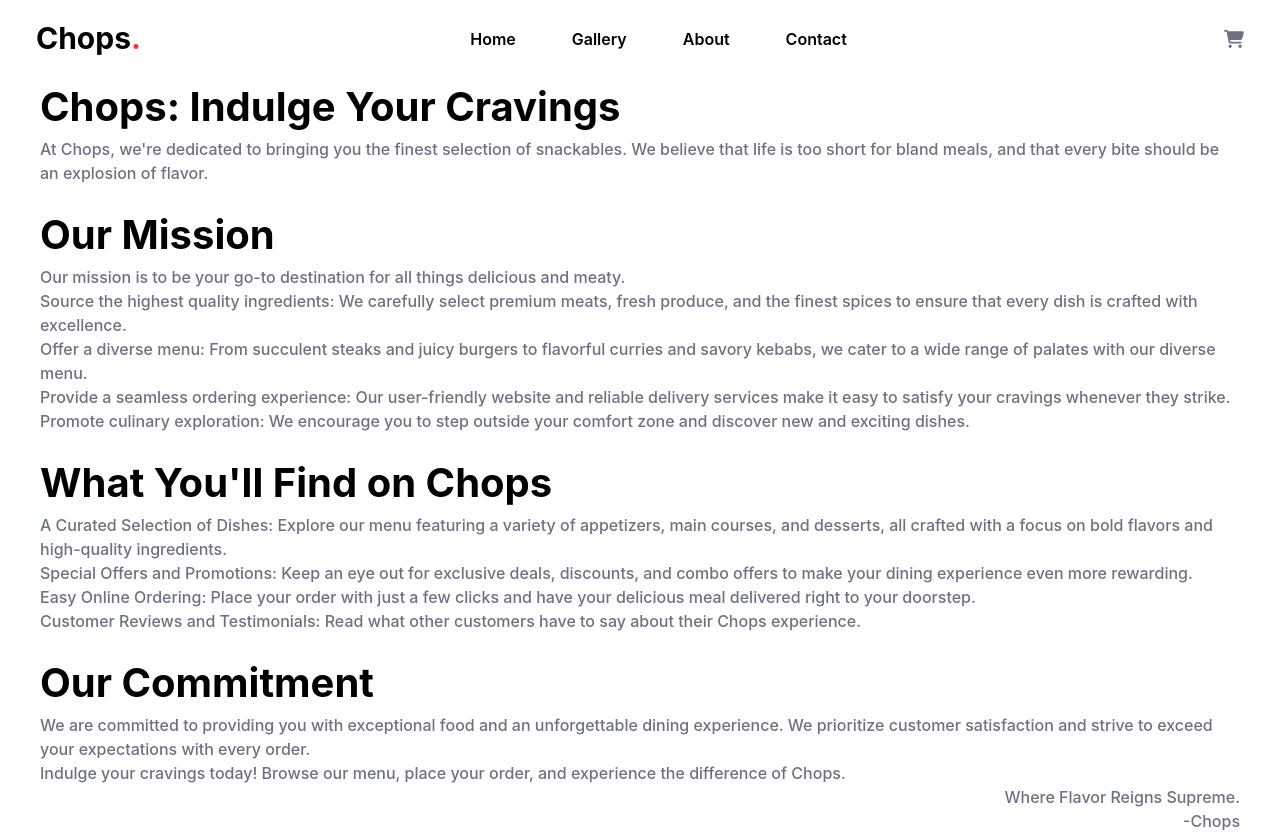
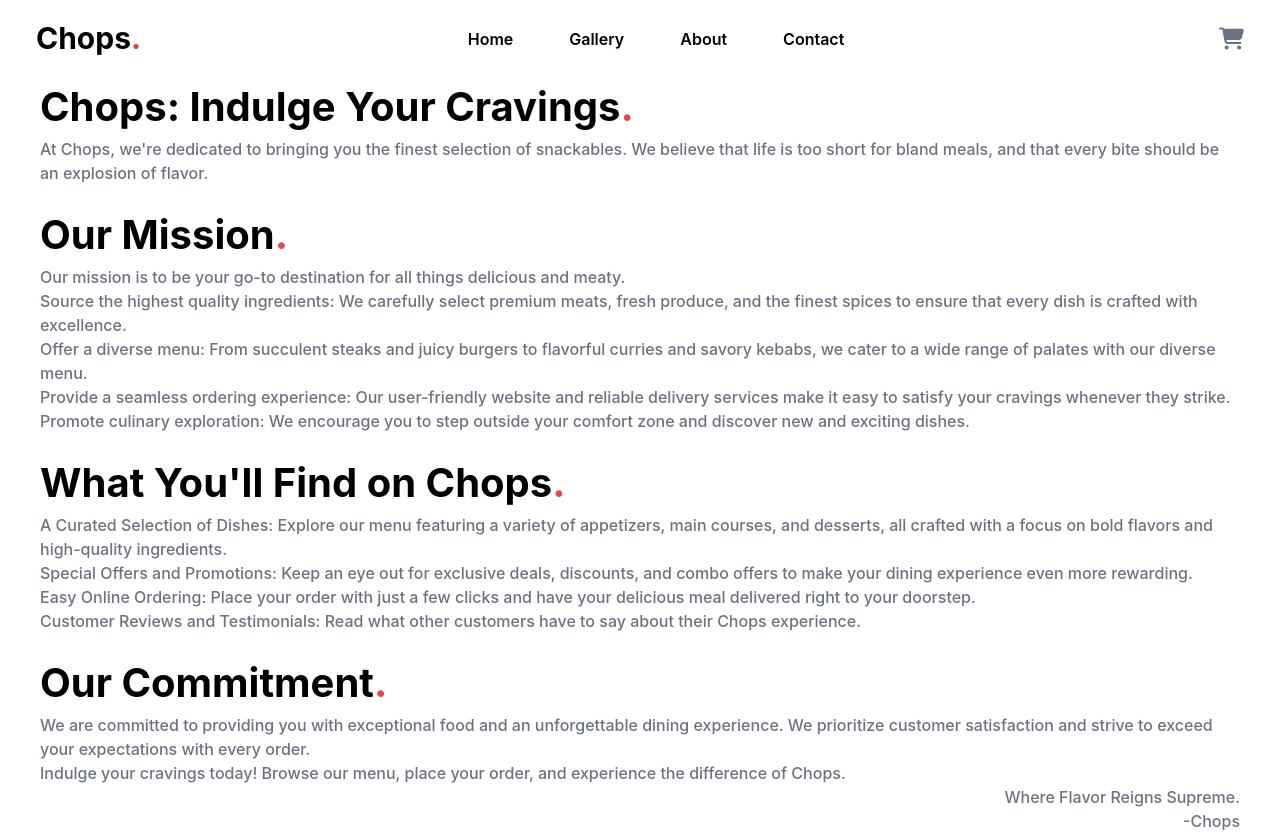
Before and after one commit to ifubaraboye/chops., a React (Create React App) app: page /about in a window 1280 px wide. Built offline with nearby package versions, Linux system fonts and the light colour scheme; a web font is replaced by a local one.

Commit message:
modified file

```diff
--- a/src/components/Navbar.jsx
+++ b/src/components/Navbar.jsx
@@ -22,7 +22,7 @@ export const Navbar = () => {
 
         <div className='flex items-center gap-x-7'>
 
-        <li className='text-gray-500 list-none' title='Cart'><Link to='/cart'><FaCartShopping size={20}/></Link></li>
+        <li className='text-gray-500 list-none' title='Cart'><Link to='/cart'><FaCartShopping size={25}/></Link></li>
 
         </div>
     </div>
--- a/src/pages/About.js
+++ b/src/pages/About.js
@@ -10,11 +10,11 @@ export function About() {
         <div className="px-10">
           <p>
 
-<p className="text-[40px] font-bold">Chops: Indulge Your Cravings <br></br></p>
+<p className="text-[40px] font-bold flex">Chops: Indulge Your Cravings <span className='text-red-500'>.</span><br></br></p>
 
 <p className="text-gray-500 font-medium pb-5">At Chops, we're dedicated to bringing you the finest selection of snackables. We believe that life is too short for bland meals, and that every bite should be an explosion of flavor. <br></br></p>
 
-<p className="text-[40px] font-bold">Our Mission <br></br> </p>
+<p className="text-[40px] font-bold flex">Our Mission <span className='text-red-500'>.</span> <br></br> </p>
 
 <p className="text-gray-500 font-medium">Our mission is to be your go-to destination for all things delicious and meaty.</p>
 
@@ -24,7 +24,7 @@ export function About() {
 <p className="text-gray-500 font-medium pb-5">Promote culinary exploration: We encourage you to step outside your comfort zone and discover new and exciting dishes. <br></br></p>
 
 
-<p className="text-[40px] font-bold">What You'll Find on Chops <br></br> </p>
+<p className="text-[40px] font-bold flex">What You'll Find on Chops <span className='text-red-500'>.</span> <br></br> </p>
 
 <p className="text-gray-500 font-medium">A Curated Selection of Dishes: Explore our menu featuring a variety of appetizers, main courses, and desserts, all crafted with a focus on bold flavors and high-quality ingredients. <br></br></p>
 <p className="text-gray-500 font-medium">Special Offers and Promotions: Keep an eye out for exclusive deals, discounts, and combo offers to make your dining experience even more rewarding. <br></br></p>
@@ -32,7 +32,7 @@ export function About() {
 <p className="text-gray-500 font-medium pb-5">Customer Reviews and Testimonials: Read what other customers have to say about their Chops experience. <br></br></p>
 
 
-<p className="text-[40px] font-bold">Our Commitment</p>
+<p className="text-[40px] font-bold flex">Our Commitment <span className='text-red-500'>.</span></p>
 
 <p className="text-gray-500 font-medium">We are committed to providing you with exceptional food and an unforgettable dining experience. We prioritize customer satisfaction and strive to exceed your expectations with every order. <br></br></p>
 
--- a/src/pages/Gallery.js
+++ b/src/pages/Gallery.js
@@ -1,5 +1,11 @@
 import React from "react";
 import { Navbar } from "../components/Navbar";
+import Chicken from '../assets/chicken.jpg'
+import Closeup from '../assets/closeup.jpg'
+import Puff from '../assets/puff.jpg'
+import Sauce from '../assets/chicken2.jpg'
+import Heron from '../assets/hero2.jpg'
+import Slap from '../assets/snail.jpg'
 
 export function Gallery() {
   return (
```
